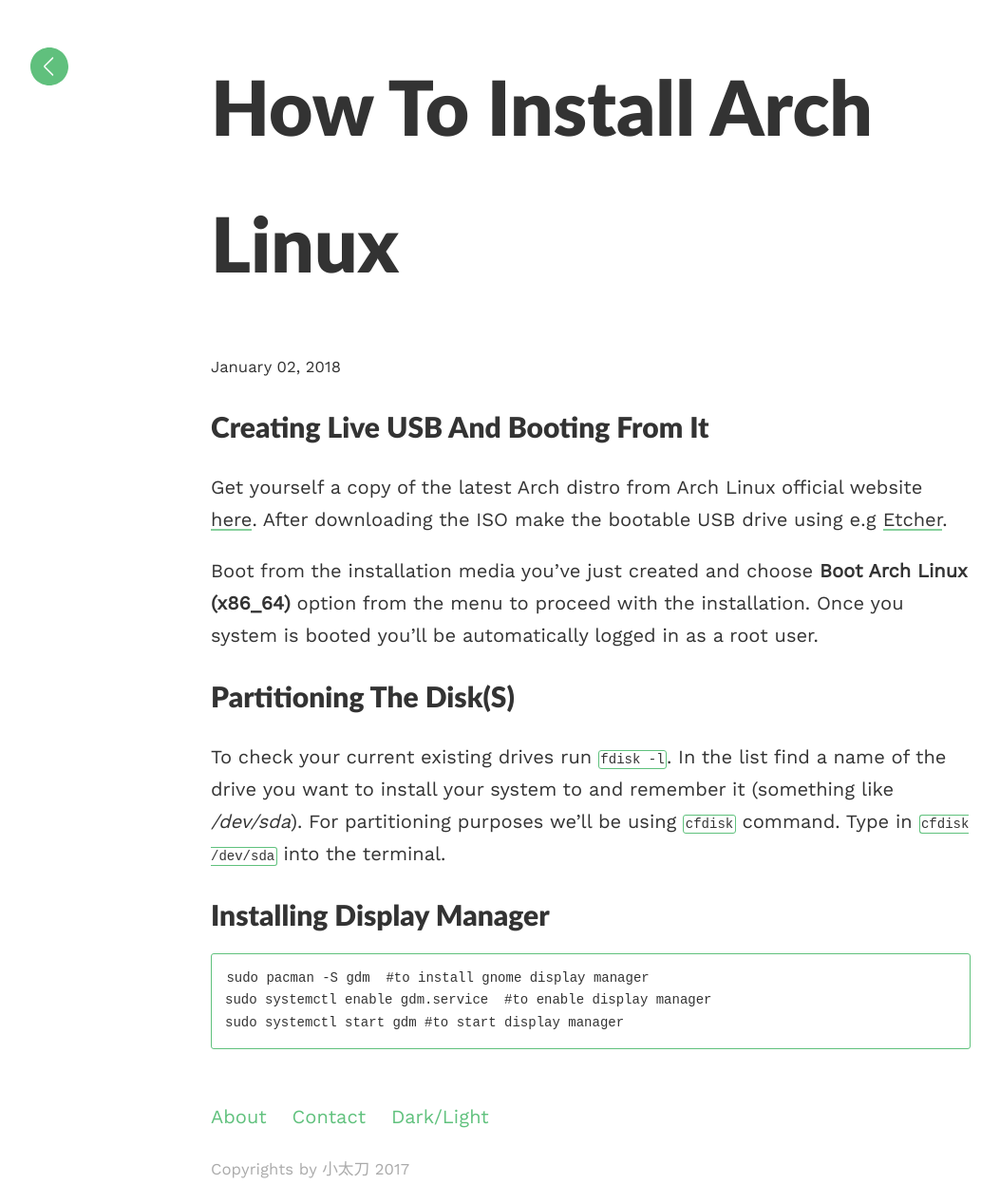
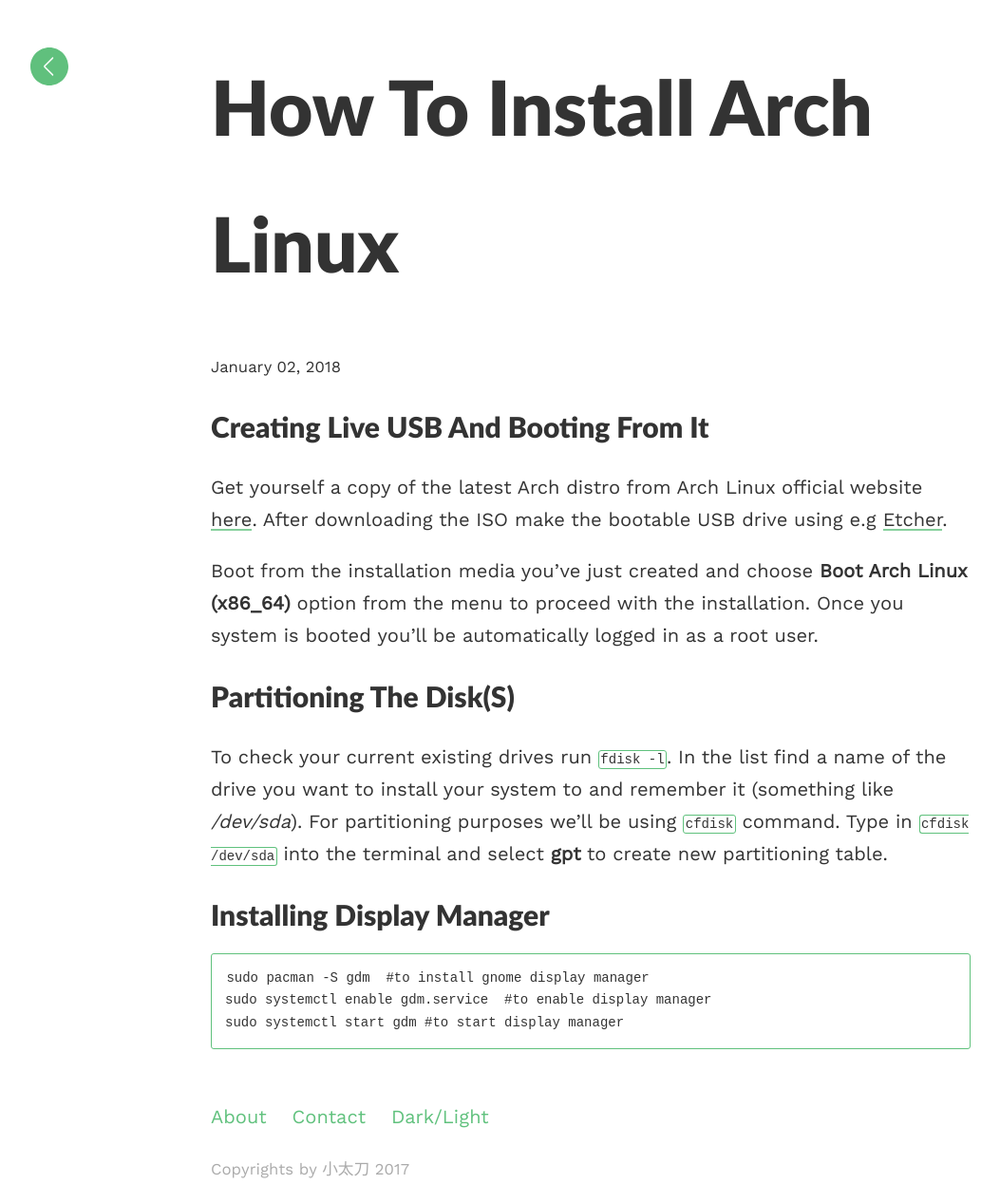
Before and after one commit to evgeniyantipin/evgeniyantipin.github.io, a Jekyll site: the page built from _posts/2018-01-02-how-to-install-arch-linux.md, in a window 1280 px wide. Shown: the whole page at 95% size, without its empty margins (18-1071 px from the left). Built offline with Jekyll 4.4.1, drawn with Linux system fonts in a browser that asks for light colours.

Commit message:
Update 2018-01-02-how-to-install-arch-linux.md

```diff
--- a/_posts/2018-01-02-how-to-install-arch-linux.md
+++ b/_posts/2018-01-02-how-to-install-arch-linux.md
@@ -11,7 +11,9 @@ Get yourself a copy of the latest Arch distro from Arch Linux official website [
 Boot from the installation media you've just created and choose **Boot Arch Linux (x86_64)** option from the menu to proceed with the installation. Once you system is booted you'll be automatically logged in as a root user.
 
 ## Partitioning the disk(s)
-To check your current existing drives run `fdisk -l`. In the list find a name of the drive you want to install your system to and remember it (something like */dev/sda*). For partitioning purposes we'll be using `cfdisk` command. Type in `cfdisk /dev/sda` into the terminal.
+To check your current existing drives run `fdisk -l`. In the list find a name of the drive you want to install your system to and remember it (something like */dev/sda*). For partitioning purposes we'll be using `cfdisk` command. Type in `cfdisk /dev/sda` into the terminal and select **gpt** to create new partitioning table.
+
+
 
 
 ## Installing display manager
```
